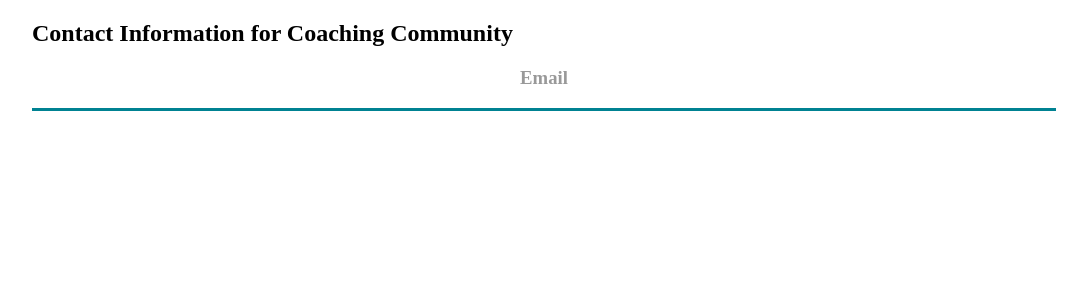
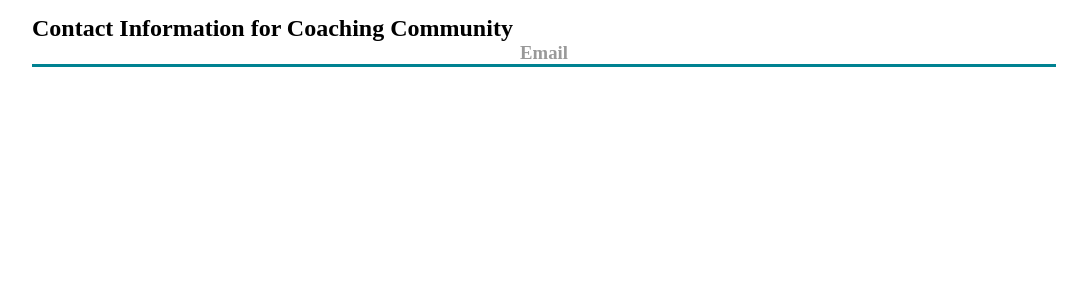
Before and after one commit to t0biasj0seph/t0biasj0seph, a Jekyll site: the page built from contact/index.html, in a window 1280 px wide. Shown: the top 300 px of the page, without its empty margins (96-1183 px from the left). Built offline with Jekyll 4.4.1, drawn with Linux system fonts in a browser that asks for light colours; some web fonts are replaced.

Commit message:
changed h2, h3 css

```diff
--- a/css/main.css
+++ b/css/main.css
@@ -16,11 +16,13 @@ nav ul, footer ul {
     list-style: none;
     font-weight: bold;
 }
+
 nav ul li, footer ul li {
   font-family:'Helvetica', 'Arial', 'Sans-Serif';
     display: inline;
     margin-right: 20px;
 }
+
 a {
     text-decoration: none;
     color: #999;
@@ -28,10 +30,16 @@ a {
 a:hover {
     text-decoration: underline;
 }
+
 h1 {
     font-size: 3em;
     font-family:'Helvetica', 'Arial', 'Sans-Serif';
 }
+
+h2, h3 {
+    display:inline;
+}
+
 p {
     font-size: 1em;
     line-height: 1.4em;
--- a/index.html
+++ b/index.html
@@ -1,7 +1,7 @@
 ---
 layout: default
 title: Coaching Community
-subtitle: the newest venture of Tobi Jo Schermuly and Christian Flowers
+subtitle: The newest venture of Tobi Jo Schermuly and Christian Flowers
 ---
 
   <h2>{{ page.title }}</h2>
```
